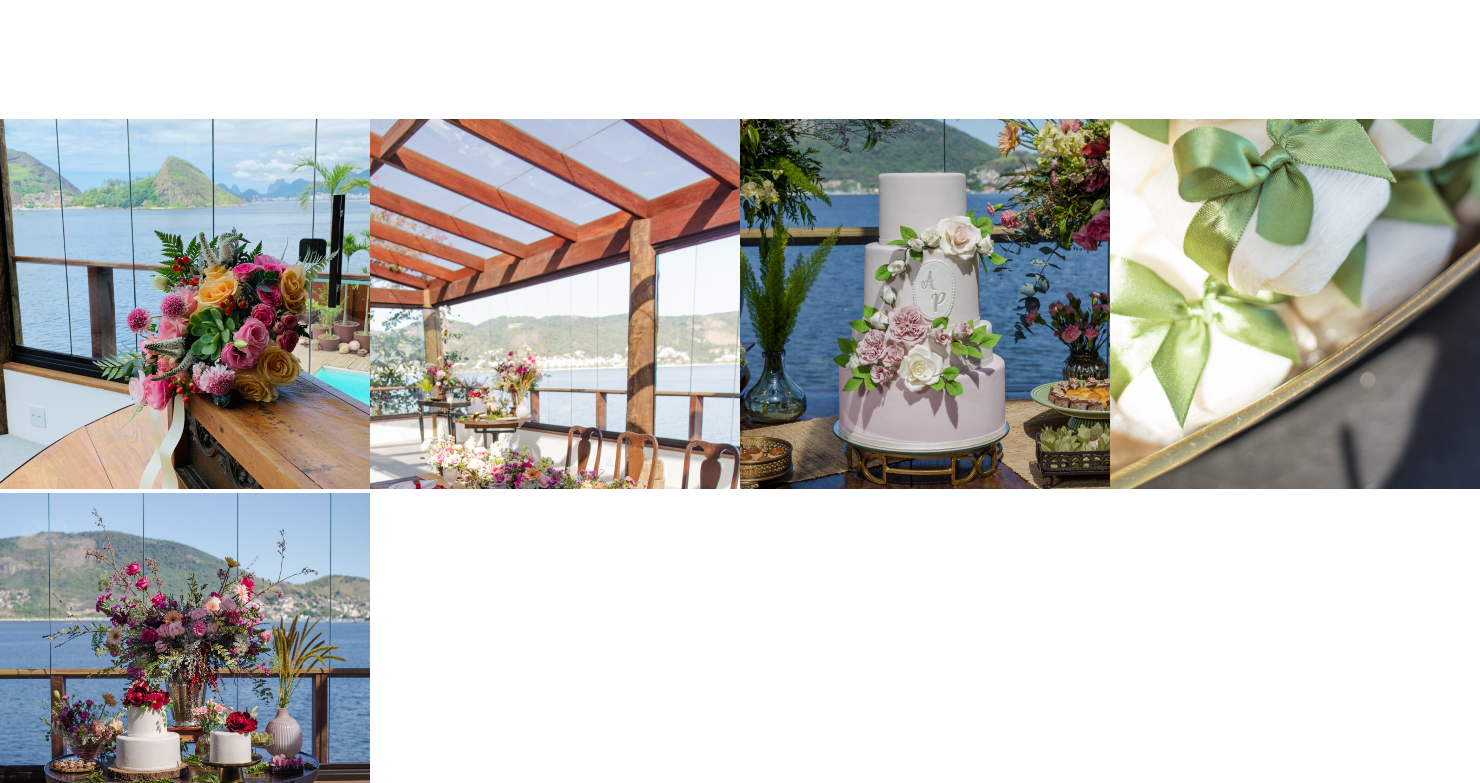
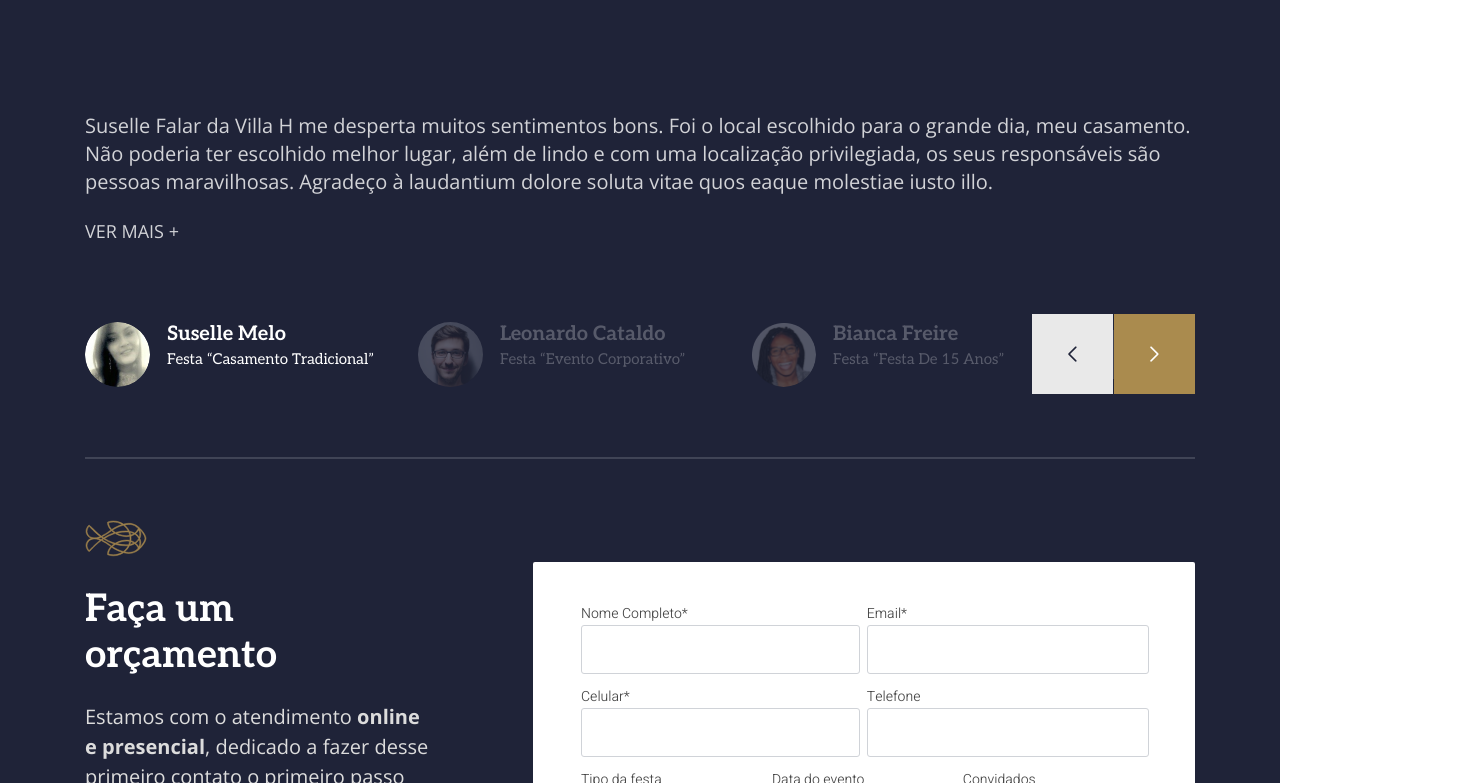
Before and after one commit to jessiicasantos/villa-h-react, a React (Create React App) app: page / in a window 1280 px wide. Shown: the part 7737-8520 px from the top of the page, 1480 px wide, since content can reach past the window. Built offline with nearby package versions, Linux system fonts and the light colour scheme; grey boxes are pictures that could not be loaded.

Commit message:
Gallery, CardsGallery removed

```diff
--- a/src/components/Container/Container.jsx
+++ b/src/components/Container/Container.jsx
@@ -7,7 +7,6 @@ import CardsHorizontal from './CardsHorizontal/CardsHorizontal';
 import EventSection from './EventSection/EventSection';
 import SectionBGPhoto from './SectionBGPhoto/SectionBGPhoto';
 import CardBGGastronomy from './Gastronomy/CardBGGastronomy/CardBGGastronomy';
-import Gallery from './Gallery/Gallery';
 import Footer from './Footer/Footer';
 
 const Container = () => (
@@ -40,7 +39,6 @@ const Container = () => (
     <EventSection />
     <SectionBGPhoto />
     <CardBGGastronomy />
-    <Gallery />
     <Footer />
   </>
 );
--- a/src/components/Container/Gallery/CardsGallery/CardsGallery.jsx
+++ /dev/null
@@ -1,35 +0,0 @@
-import BouquetFlowers from '../../img/bouquet-flowers.png';
-import Decoration from '../../img/decoration-Villa-H.png';
-import CakeDecorated from '../../img/cake-decorated.png';
-import GreenLace from '../../img/green-lace.png';
-import MountainSea from '../../img/Decoration-Flowers-Mountain-Sea.jpg';
-
-const imageList = [
-  {
-    img: BouquetFlowers,
-  },
-  {
-    img: Decoration,
-  },
-  {
-    img: CakeDecorated,
-  },
-  {
-    img: GreenLace,
-  },
-  {
-    img: MountainSea,
-  },
-];
-
-const CardsGallery = () => (
-  <ul className="gallery-list" id="fotos">
-    {imageList.map((image, i) => (
-      <li key={`${image}`[i]} className={`${i % 2 ? 'void' : 'photo'}`}>
-        <img src={image.img} alt="" />
-      </li>
-    ))}
-  </ul>
-);
-
-export default CardsGallery;
--- a/src/components/Container/Gallery/Gallery.jsx
+++ /dev/null
@@ -1,5 +0,0 @@
-import CardsGallery from './CardsGallery/CardsGallery';
-
-const Gallery = () => <CardsGallery />;
-
-export default Gallery;
```
